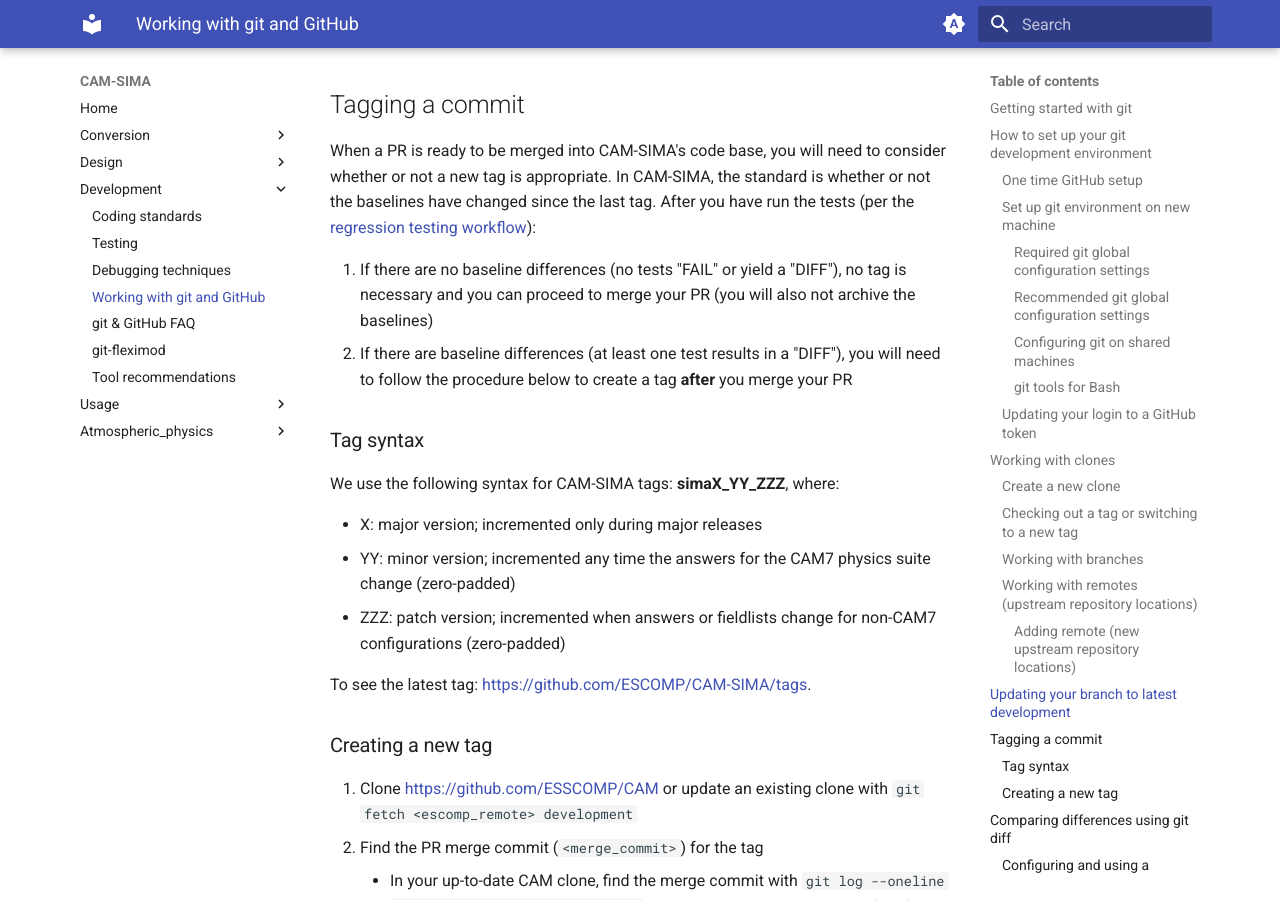
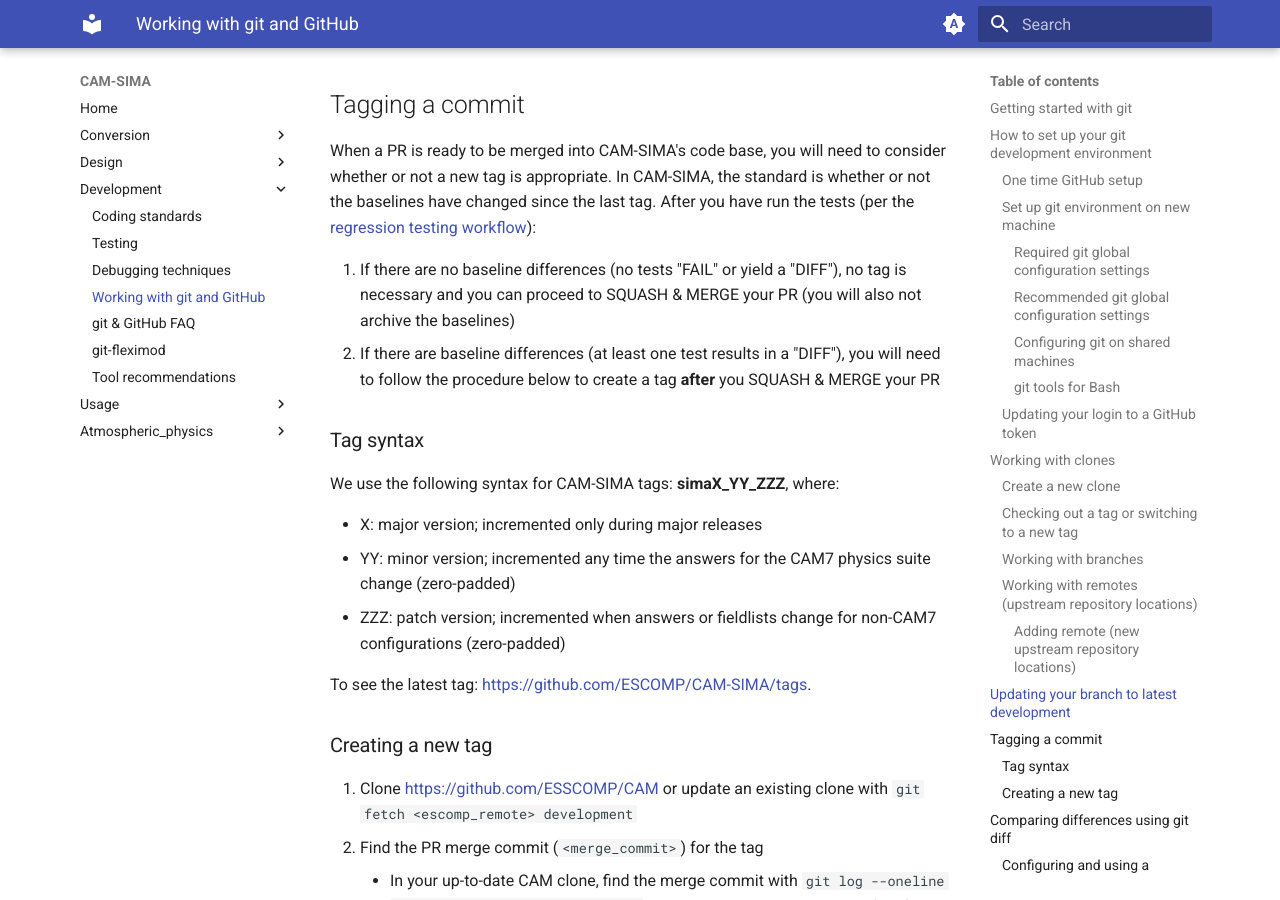
Before and after one commit to kuanchihwang/CAM-SIMA-Docs, an MkDocs documentation site: the page built from docs/development/git-basics.md, in a window 1280 px wide and 900 px high, scrolled down 8453 px. Built offline with MkDocs 1.6.1 and Material for MkDocs 9.7.7, drawn with Linux system fonts in a browser that asks for light colours.

Commit message:
specify squash and merge

```diff
--- a/docs/development/git-basics.md
+++ b/docs/development/git-basics.md
@@ -255,8 +255,8 @@
 ## Tagging a commit
 When a PR is ready to be merged into CAM-SIMA's code base, you will need to consider whether or not a new tag is appropriate. In CAM-SIMA, the standard is whether or not the baselines have changed since the last tag. After you have run the tests (per the [regression testing workflow](cam-testing.md/#running-the-regression-tests-manual)):
 
-1. If there are no baseline differences (no tests "FAIL" or yield a "DIFF"), no tag is necessary and you can proceed to merge your PR (you will also not archive the baselines)
-1. If there are baseline differences (at least one test results in a "DIFF"), you will need to follow the procedure below to create a tag **after** you merge your PR
+1. If there are no baseline differences (no tests "FAIL" or yield a "DIFF"), no tag is necessary and you can proceed to SQUASH & MERGE your PR (you will also not archive the baselines)
+1. If there are baseline differences (at least one test results in a "DIFF"), you will need to follow the procedure below to create a tag **after** you SQUASH & MERGE your PR
 
 ### Tag syntax
 
```
